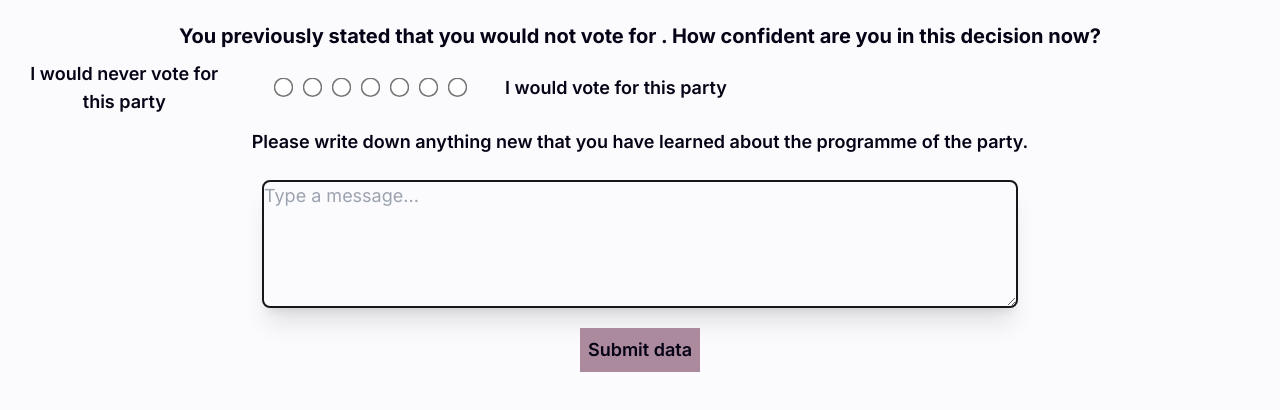
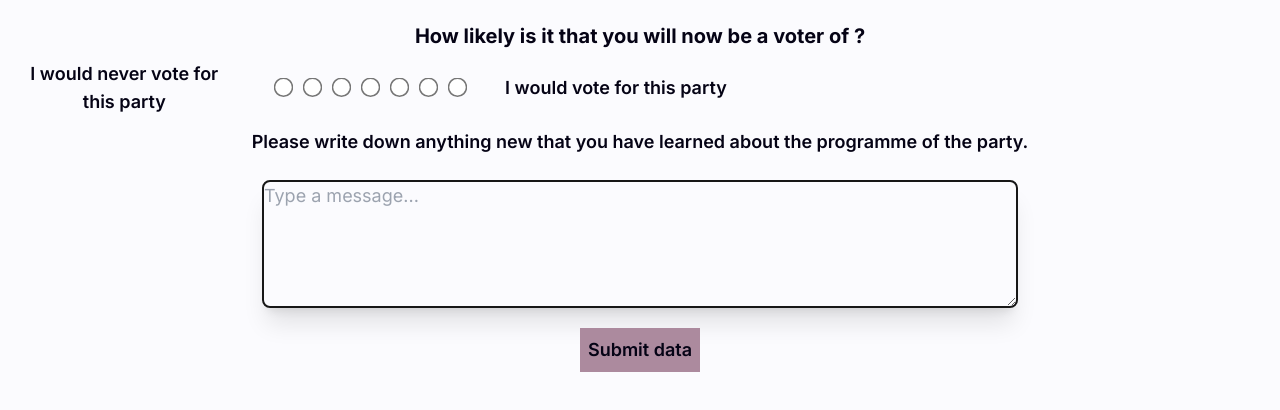
Before and after one commit to FelixHornberger/quote-and-vote, a Next.js app: page /post-task in a window 1280 px wide. Shown: the top 410 px of the page. Built offline with nearby package versions, Linux system fonts and the light colour scheme.

Commit message:
Changed Headline of PostTaskHeader
This component could be removed

```diff
--- a/components/PostTaskHeader.tsx
+++ b/components/PostTaskHeader.tsx
@@ -7,12 +7,12 @@ export default function PostTaskHeader() {
     const {vote} = useVoteStore()
     const {party} = usePartyStore()
 
-    let headline = ""
-    if (vote) {
-        headline = `You previously stated that you would vote for ${party}. How confident are you in this decision now?`
-    } else {
-        headline = `You previously stated that you would not vote for ${party}. How confident are you in this decision now?`
-    }
+    let headline = `How likely is it that you will now be a voter of ${party}?`
+    // if (vote) {
+    //     headline = `You previously stated that you would vote for ${party}. How confident are you in this decision now?`
+    // } else {
+    //     headline = `You previously stated that you would not vote for ${party}. How confident are you in this decision now?`
+    // }
 
     return(
         <h2 className="my-2.5">{headline}</h2>
```
